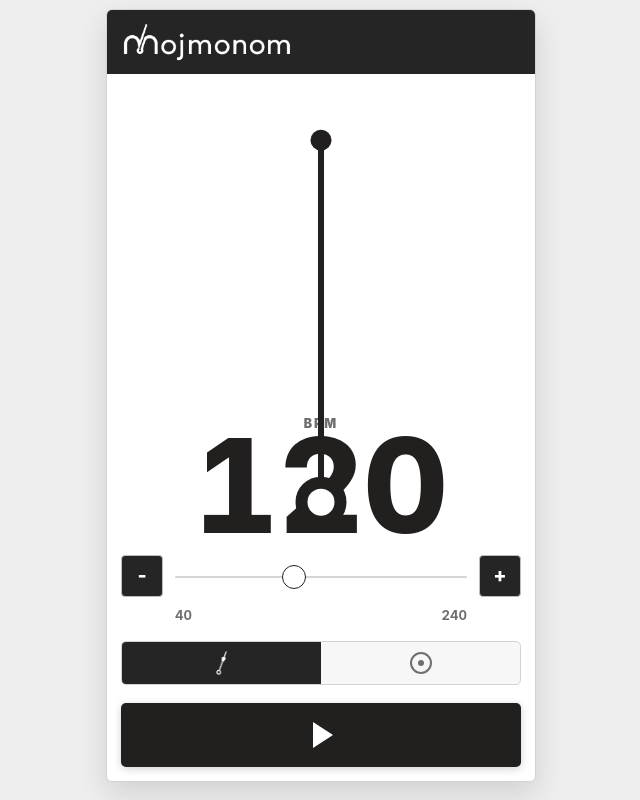
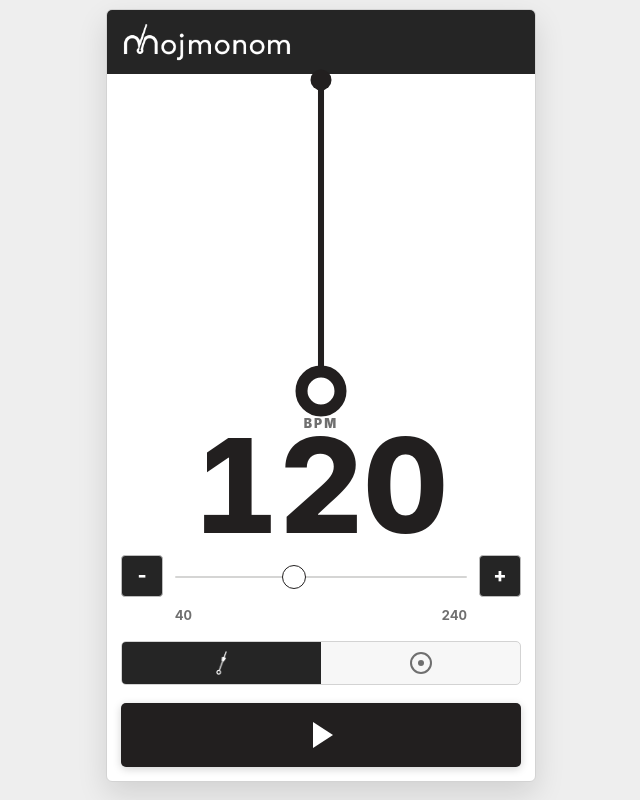
Before and after one commit to lopapex/mojmonom, a React (Vite) app: page / in a window 1280 px wide. Shown: the whole page, without its empty margins (319-959 px from the left). Built offline with nearby package versions, Linux system fonts and the light colour scheme.

Commit message:
Add swipe switching and center visuals

```diff
--- a/src/App.tsx
+++ b/src/App.tsx
@@ -1,4 +1,4 @@
-import { useEffect, useMemo, useRef, useState } from 'react';
+import { type TouchEvent, useEffect, useMemo, useRef, useState } from 'react';
 import { MetronomeEngine } from './metronome/MetronomeEngine';
 
 type ViewMode = 'circle' | 'needle';
@@ -21,6 +21,8 @@ type WakeLockNavigator = Navigator & {
 
 const MIN_BPM = 40;
 const MAX_BPM = 240;
+const SWIPE_MIN_DISTANCE = 56;
+const SWIPE_AXIS_LOCK_RATIO = 1.25;
 const STORAGE_KEY = 'mojmonom.settings';
 
 type SavedSettings = {
@@ -82,6 +84,7 @@ export default function App() {
   const engineRef = useRef<MetronomeEngine | null>(null);
   const wakeLockRef = useRef<WakeLockSentinel | null>(null);
   const keepAwakeRef = useRef(keepAwake);
+  const swipeStartRef = useRef<{ x: number; y: number } | null>(null);
 
   useEffect(() => {
     keepAwakeRef.current = keepAwake && wakeLockSupported;
@@ -258,6 +261,37 @@ export default function App() {
     setBpm(clampBpm(value));
   }
 
+  function handleSwipeStart(event: TouchEvent<HTMLElement>) {
+    const target = event.target as HTMLElement;
+    const isControlTouch = target.closest(
+      'button, input, label, .tempo-control, .mode-control, .bottom-controls'
+    );
+    if (isControlTouch) {
+      swipeStartRef.current = null;
+      return;
+    }
+
+    const touch = event.touches[0];
+    swipeStartRef.current = { x: touch.clientX, y: touch.clientY };
+  }
+
+  function handleSwipeEnd(event: TouchEvent<HTMLElement>) {
+    const start = swipeStartRef.current;
+    swipeStartRef.current = null;
+    if (!start) return;
+
+    const touch = event.changedTouches[0];
+    const deltaX = touch.clientX - start.x;
+    const deltaY = touch.clientY - start.y;
+    const isHorizontalSwipe =
+      Math.abs(deltaX) >= SWIPE_MIN_DISTANCE &&
+      Math.abs(deltaX) > Math.abs(deltaY) * SWIPE_AXIS_LOCK_RATIO;
+
+    if (!isHorizontalSwipe) return;
+
+    setView(deltaX < 0 ? 'circle' : 'needle');
+  }
+
   async function toggleKeepAwake() {
     if (!wakeLockSupported) return;
 
@@ -284,7 +318,12 @@ export default function App() {
 
   return (
     <main className="app-shell">
-      <section className="metronome-panel" aria-label="mojmonom metronom">
+      <section
+        className="metronome-panel"
+        aria-label="mojmonom metronom"
+        onTouchStart={handleSwipeStart}
+        onTouchEnd={handleSwipeEnd}
+      >
         <header className="app-header">
           <img className="brand-wordmark" src="/brand/mojmonom-wordmark-transparent.png" alt="mojmonom" />
           <div className="header-actions">
--- a/src/styles.css
+++ b/src/styles.css
@@ -76,6 +76,7 @@ button:disabled {
   padding: 0 14px 14px;
   background: #fff;
   box-shadow: 0 12px 30px rgba(0, 0, 0, 0.12);
+  touch-action: pan-y;
   overflow: hidden;
 }
 
@@ -137,7 +138,10 @@ button:disabled {
 }
 
 .visual-stage {
-  height: min(100%, clamp(250px, 38dvh, 318px));
+  width: 100%;
+  height: 100%;
+  min-height: 0;
+  align-self: stretch;
   display: grid;
   place-items: center;
   overflow: visible;
@@ -157,7 +161,7 @@ button:disabled {
 }
 
 .needle-view {
-  --visual-offset-y: clamp(92px, 13dvh, 138px);
+  --visual-offset-y: 0px;
   width: min(56vw, 250px);
   height: min(100%, clamp(300px, 45dvh, 390px));
   aspect-ratio: auto;
@@ -168,7 +172,7 @@ button:disabled {
   left: 50%;
   top: 50%;
   width: 100%;
-  height: min(118%, 470px);
+  height: min(108%, 430px);
   transform: translate(-50%, -50%);
 }
 
@@ -228,7 +232,7 @@ button:disabled {
   bottom: 4%;
   left: 50%;
   width: 6px;
-  height: 104%;
+  height: 96%;
   border-radius: 4px;
   background: var(--ink);
   transform-origin: 50% 100%;
@@ -607,7 +611,7 @@ input[type="range"]::-moz-range-thumb {
   }
 
   .needle-view {
-    --visual-offset-y: clamp(76px, 12svh, 112px);
+    --visual-offset-y: 0px;
     width: min(46vw, 180px);
     height: min(100%, 330px);
   }
```
